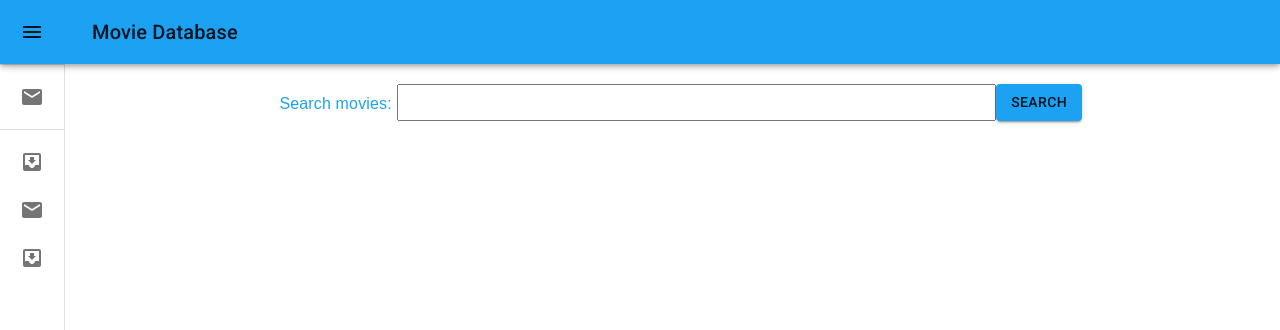
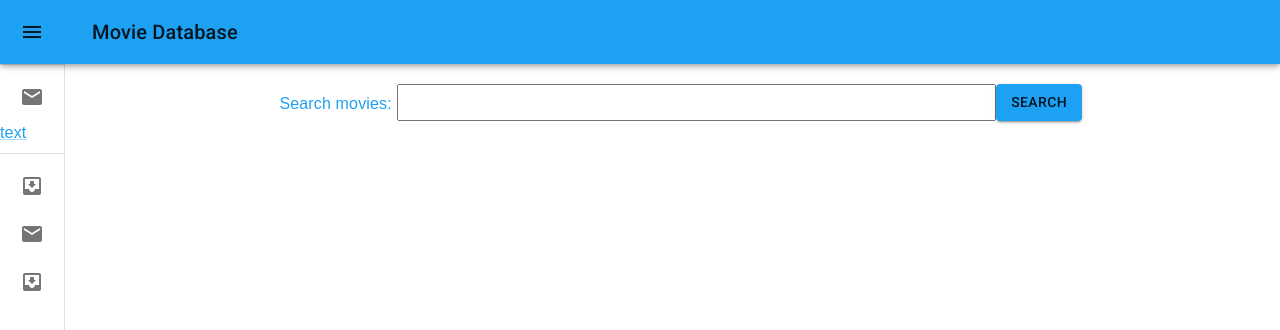
Before and after one commit to RohanJohnson/ViteReactConnectToAPI, a React (Vite) app: page /searchmovie in a window 1280 px wide. Shown: the top 330 px of the page. Built offline with nearby package versions, Linux system fonts and the light colour scheme.

Commit message:
progress

```diff
--- a/src/Nav.jsx
+++ b/src/Nav.jsx
@@ -179,7 +179,7 @@ export default function MiniDrawer() {
         </DrawerHeader>
         <Divider />
         <List>
-        <Link to="./" style={{ textDecoration: 'none' }}>
+        <Link to="/" style={{ textDecoration: 'none' }}>
           <ListItem key="Home" disablePadding sx={{ display: 'block' }}>
 
 
@@ -205,8 +205,12 @@ export default function MiniDrawer() {
             </ListItemButton>
 
           </ListItem>
-
           </Link>
+          <ListItem key="Popular" disablePadding sx={{ display: 'block' }}>
+            <Link to="/movies">
+              text
+            </Link>
+          </ListItem>
         </List>
 
 
```
